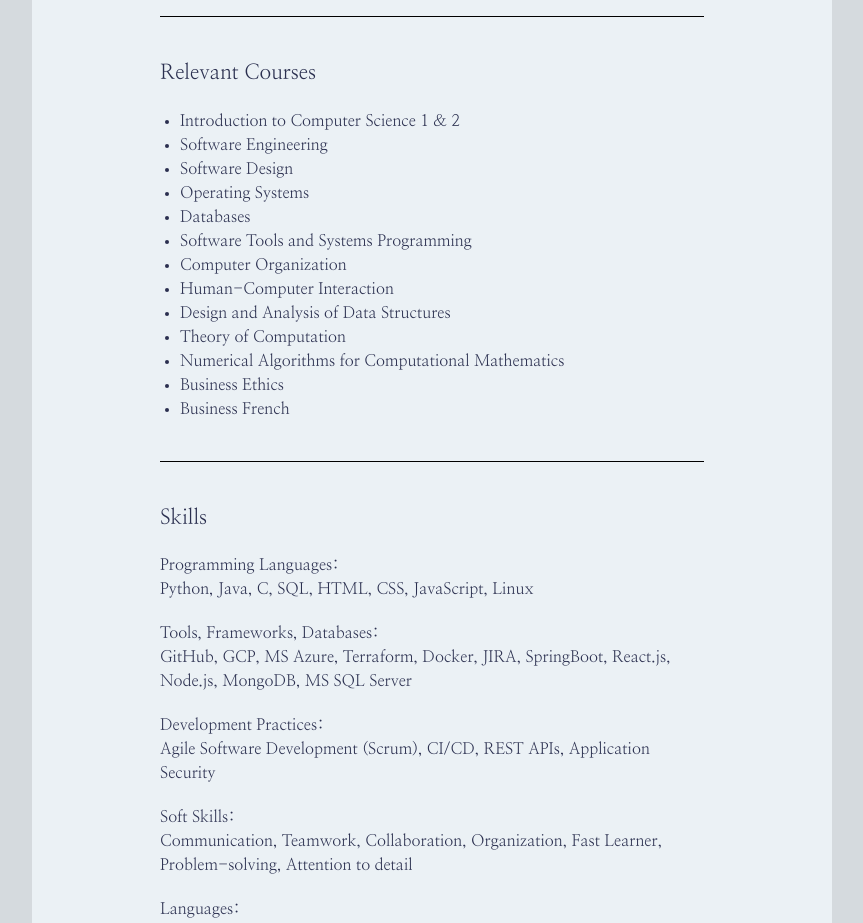
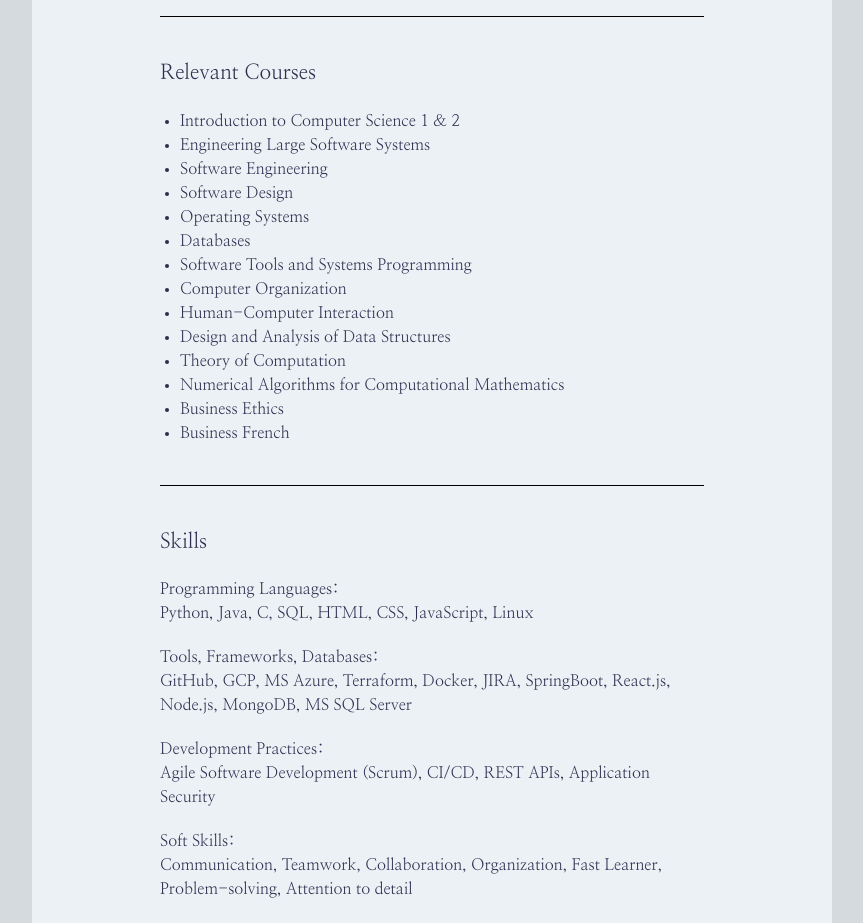
Before and after one commit to Emilyho11/personal-website, a React (Vite) app in the folder frontend/: page / in a window 1280 px wide. Shown: the part 2380-3303 px from the top of the page, without its empty margins (208-1071 px from the left). Built offline with nearby package versions, Linux system fonts and the light colour scheme.

Commit message:
Adding to resume

```diff
--- a/frontend/src/pages/Home.jsx
+++ b/frontend/src/pages/Home.jsx
@@ -106,6 +106,7 @@ const Home = () => {
           <h3>Relevant Courses</h3>
           <ul className="list-disc pl-5 pt-5">
             <li>Introduction to Computer Science 1 & 2</li>
+            <li>Engineering Large Software Systems</li>
             <li>Software Engineering</li>
             <li>Software Design</li>
             <li>Operating Systems</li>
```
